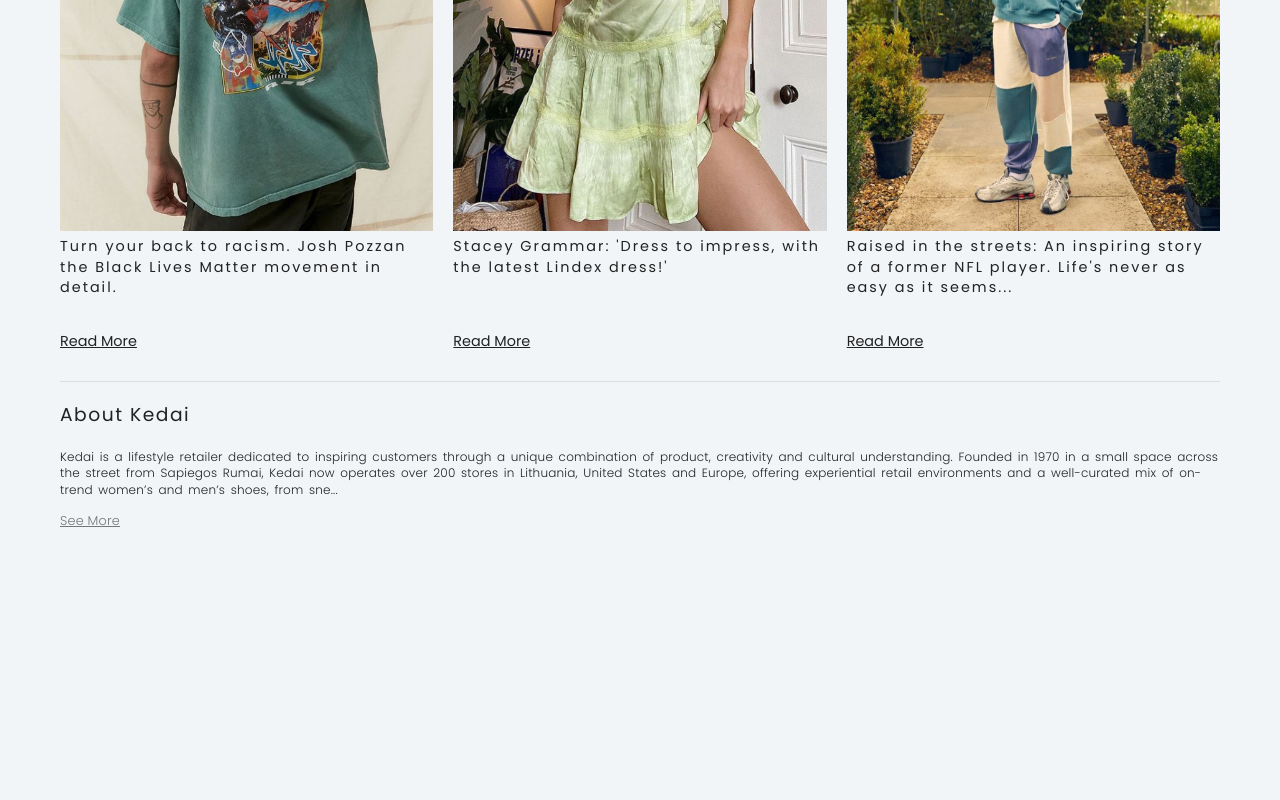
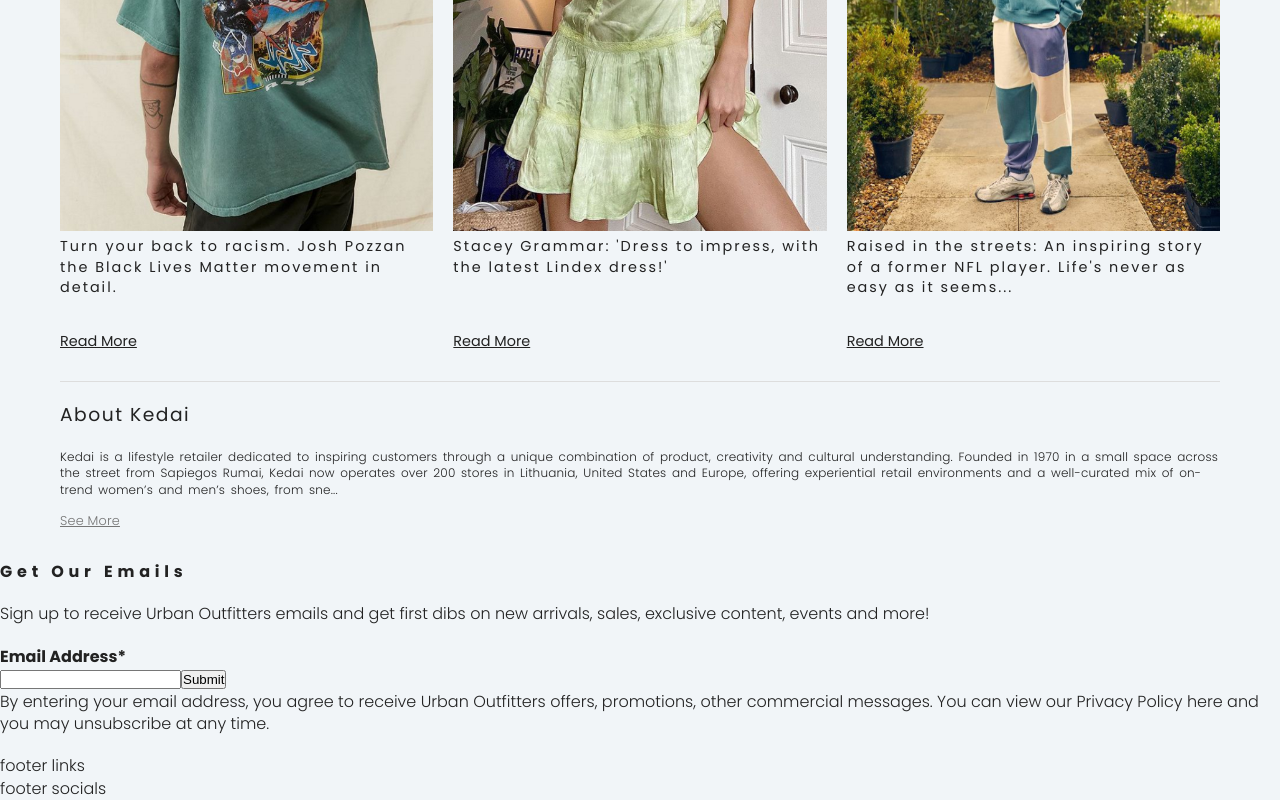
Before and after one commit to KristijonasJurk/React_Kedai, a React (Create React App) app: page / in a window 1280 px wide. Shown: the part 3239-4039 px from the top of the page. Before the commit the page ends 3800 px from the top, so only its background shows below. Built offline with nearby package versions, Linux system fonts and the light colour scheme.

Commit message:
adding footer, basic structure

```diff
--- a/src/App.js
+++ b/src/App.js
@@ -5,6 +5,7 @@ import Home from './pages/Home/Home'
 import Cart from './pages/Cart/Cart'
 // import components
 import Navbar from './components/Navbar'
+import Footer from './components/Footer'
 import Error from './components/Error'
 import Loading from './components/Loading'
 
@@ -20,6 +21,7 @@ function App() {
           <Route path="/cart" component={Cart} />
           <Route path="*" component={Error} />
         </Switch>
+        <Footer />
       </div>
     </Router>
   );
--- /dev/null
+++ b/src/components/Footer.js
@@ -0,0 +1,28 @@
+import React from 'react'
+
+function Footer() {
+    return (
+        <footer>
+            <section className="newsletter">
+                <h4>Get Our Emails</h4>
+                <p className='newsletter-text'>Sign up to receive Urban Outfitters emails and get first dibs on new arrivals, sales, exclusive content, events and more!</p>
+                <b>Email Address*</b>
+                <form action="submit">
+                    <input type="text" />
+                    <button>Submit</button>
+                </form>
+                <p className='newsletter-policy'>By entering your email address, you agree to receive Urban Outfitters offers, promotions, other commercial messages. You can view our Privacy Policy <span>here</span> and you may <span>unsubscribe</span> at any time.</p>
+            </section>
+            <section className="footer-container">
+                <div className="footer-links">
+                    footer links
+                </div>
+                <div className="footer-socials">
+                    footer socials
+                </div>
+            </section>
+        </footer>
+    )
+}
+
+export default Footer
--- a/src/css/home/_home.scss
+++ b/src/css/home/_home.scss
@@ -163,3 +163,5 @@
     }
   }
 }
+
+// ====== FOOTER ======
--- a/src/css/main.css
+++ b/src/css/main.css
@@ -806,8 +806,6 @@
 
 :root {
   --primaryLightColor: #d4e6a5;
-  --primaryColor: #476a2e;
-  --active: #e00;
   --mainWhite: #fff;
   --offWhite: #f5f5f5;
   --mainBackground: #f1f5f8;
@@ -820,8 +818,6 @@
   --mainRed: #bd0303;
   --mainTransition: all 0.3s linear;
   --mainSpacing: 0.3rem;
-  --lightShadow: 2px 5px 3px 0px rgba(0, 0, 0, 0.5);
-  --darkShadow: 4px 10px 5px 0px rgba(0, 0, 0, 0.5);
   --mainBorderRadius: 0.25rem;
   --smallWidth: 85vw;
   --maxWidth: 40rem;
@@ -851,7 +847,6 @@ h3,
 h4,
 h5,
 h6 {
-  font-family: var(--slantedFont);
   margin-bottom: 1.25rem;
   letter-spacing: var(--mainSpacing);
 }
@@ -875,7 +870,7 @@ img {
 }
 
 .active {
-  color: var(--active);
+  color: green;
   border-bottom: 1px solid var(--darkGrey);
 }
 /*# sourceMappingURL=main.css.map */
--- a/src/css/main.scss
+++ b/src/css/main.scss
@@ -3,8 +3,6 @@
 //  =====VARIABLES=====
 :root {
   --primaryLightColor: #d4e6a5;
-  --primaryColor: #476a2e;
-  --active: #e00;
 
   --mainWhite: #fff;
   --offWhite: #f5f5f5;
@@ -22,8 +20,6 @@
 
   --mainTransition: all 0.3s linear;
   --mainSpacing: 0.3rem;
-  --lightShadow: 2px 5px 3px 0px rgba(0, 0, 0, 0.5);
-  --darkShadow: 4px 10px 5px 0px rgba(0, 0, 0, 0.5);
   --mainBorderRadius: 0.25rem;
   --smallWidth: 85vw;
   --maxWidth: 40rem;
@@ -51,7 +47,6 @@ h3,
 h4,
 h5,
 h6 {
-  font-family: var(--slantedFont);
   margin-bottom: 1.25rem;
   letter-spacing: var(--mainSpacing);
 }
@@ -70,7 +65,6 @@ img {
   display: block;
 }
 .active {
-  color: var(--active);
+  color: green;
   border-bottom: 1px solid (var(--darkGrey));
 }
-//  =====BUTTONS=====
--- a/src/pages/Home/About.js
+++ b/src/pages/Home/About.js
@@ -7,14 +7,11 @@ function About() {
     useEffect(() => {
         setSeeMore(true)
     }, [])
-    const toggleSeeMore = () => {
-        setSeeMore(!seeMore)
-    }
     return (
         <div className='about-container'>
             <h3>About Kedai</h3>
             <p>{text}</p>
-            <span onClick={toggleSeeMore} className="about-show-btn">
+            <span onClick={() => setSeeMore(!seeMore)} className="about-show-btn">
                 {!seeMore ? 'See Less' : 'See More'}
             </span>
         </div>
```
Also changed, not shown: 1 other file (tests, documents, lock files or other folders).
